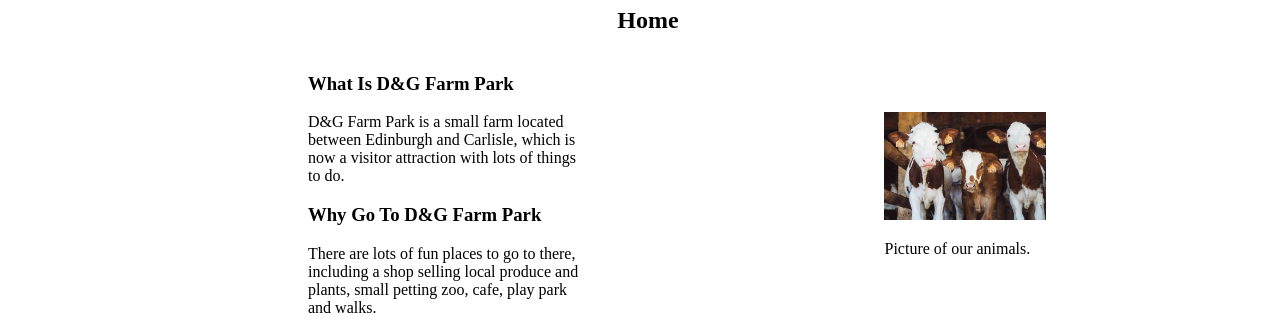
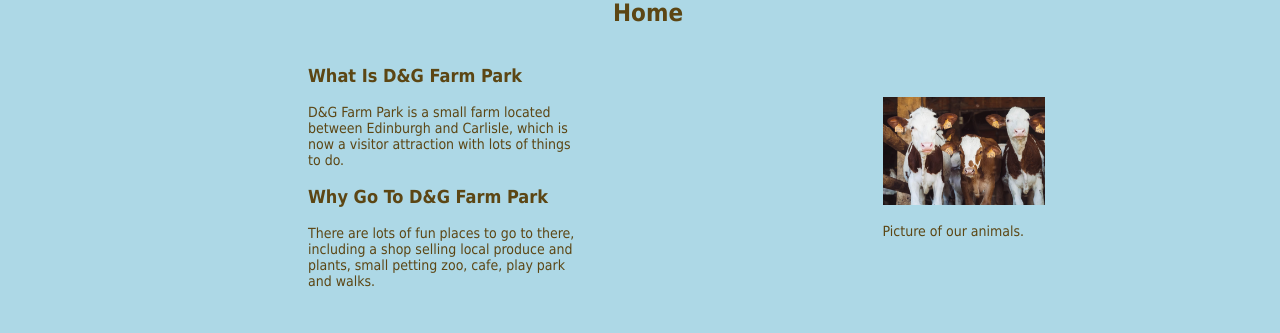
Before and after one commit to Programmer666666/D-G-Farm-Park, a plain HTML site: page index.html in a window 1280 px wide. Shown: the part 681-1014 px from the top of the page. After the commit the page ends 984 px from the top, so only its background shows below. Drawn offline with Linux system fonts and the light colour scheme.

Commit message:
Update style.css

```diff
--- a/style.css
+++ b/style.css
@@ -1,9 +1,12 @@
 html, body {
   height: 100%;
   width: 100%;
+  background-color: lightblue;
 }
 h1, h2 {
   text-align: center;
+  font-family: tahoma;
+  color: #5c4614;
 }
 a {
   margin: 230px;
@@ -32,3 +35,19 @@ a {
   padding-right: 360px;
   padding-left: 360px;
 }
+p, h3, ul {
+  font-family: tahoma;
+  color: #5c4614;
+}
+p, ul {
+  font-size: 14px;
+}
+h3 {
+  font-size: 18px;
+}
+h2 {
+  font-size: 24px;
+}
+h1 {
+  font-size: 28px;
+}
```
